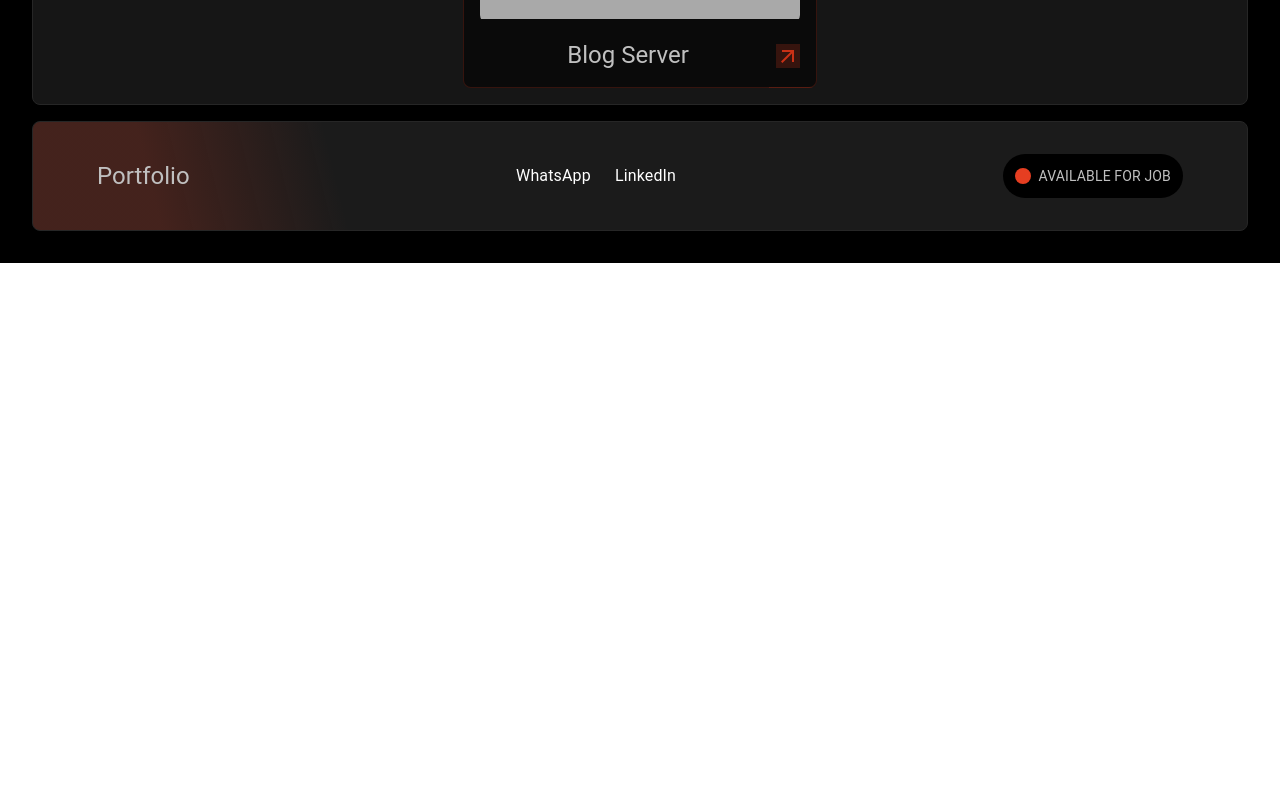
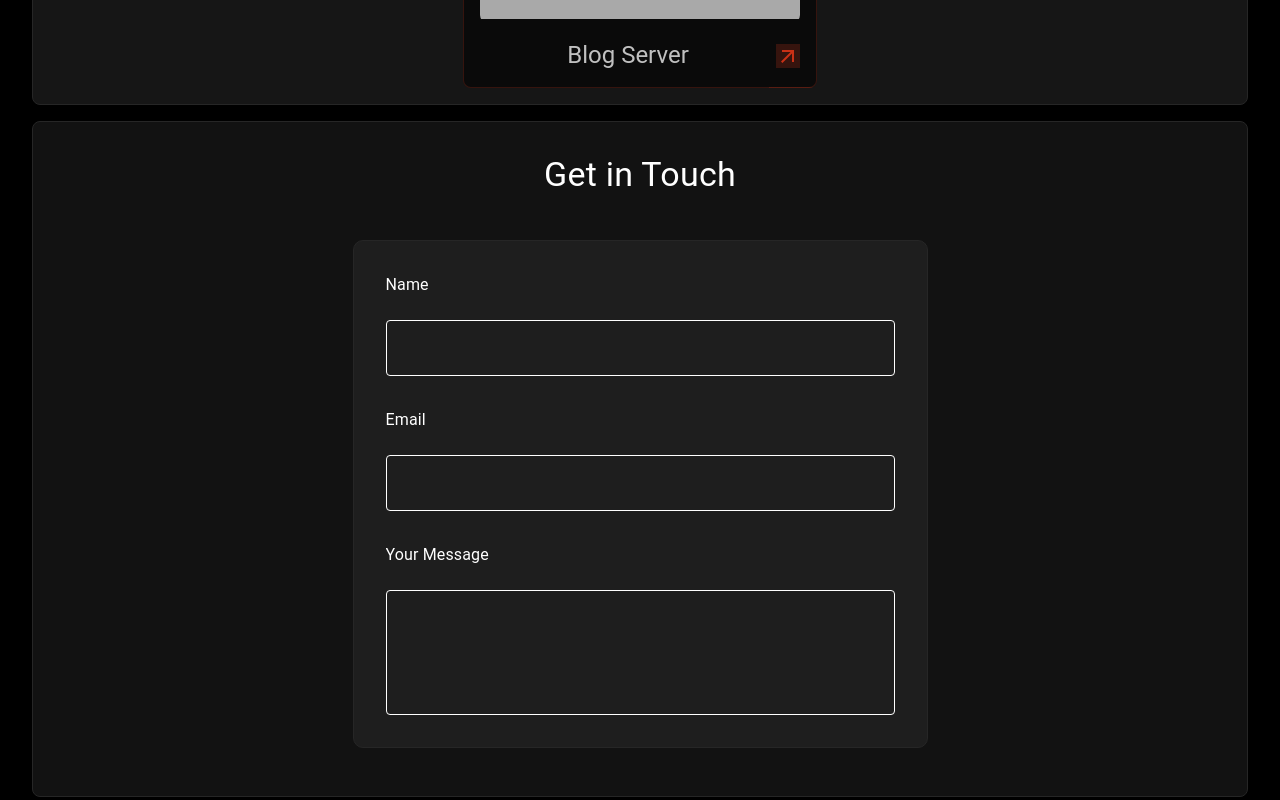
Before and after one commit to Nofal71/Personal-Portfolio, a React (Create React App) app: page / in a window 1280 px wide. Shown: the part 2000-2800 px from the top of the page. Before the commit the page ends 2263 px from the top, so only its background shows below. Built offline with nearby package versions, Linux system fonts and the light colour scheme.

Commit message:
adding contact us

```diff
--- a/package.json
+++ b/package.json
@@ -17,9 +17,11 @@
     "ajv": "^8.17.1",
     "ajv-keywords": "^5.1.0",
     "autoprefixer": "^10.4.20",
+    "framer-motion": "^11.11.1",
     "postcss": "^8.4.47",
     "react": "^18.3.1",
     "react-dom": "^18.3.1",
+    "react-intersection-observer": "^9.13.1",
     "react-router-dom": "^6.26.2",
     "react-scripts": "^5.0.1",
     "tailwindcss": "^3.4.13",
--- a/src/App.js
+++ b/src/App.js
@@ -5,6 +5,7 @@ import SkillSection from './Components/Sections/SkillSection'
 import Main from './Components/Sections/Main'
 import Footer from './Components/Footer/Footer'
 import ScrollContext from './ContextAPI/ScrollContext'
+import ContactUs from './Components/Sections/ContactUs'
 
 const App = () => {
   return (
@@ -14,6 +15,7 @@ const App = () => {
         <Main />
         <SkillSection />
         <ProjectSection />
+        <ContactUs />
         <Footer />
       </ScrollContext>
     </div>
--- /dev/null
+++ b/src/Components/Sections/ContactUs.jsx
@@ -0,0 +1,56 @@
+import React from 'react';
+import MainCard from '../utils/MainCard';
+import { InputLabel, TextField, Typography } from '@mui/material';
+
+const ContactUs = () => {
+  return (
+    <MainCard sx={{ justifyContent: 'center', alignItems: 'center', flexDirection: 'column', backgroundColor: '#121212', padding: { xs: 0, sm: '2rem' }, paddingTop: { xs: '2rem', } }}>
+      <Typography
+        variant="h4"
+        align="center"
+        gutterBottom
+        sx={{ color: 'white' }}
+      >
+        Get in Touch
+      </Typography>
+      <MainCard
+        sx={{
+          width: { xs: "100%", sm: 1 / 2 },
+          flexDirection: 'column',
+          backgroundColor: '#1e1e1e',
+          padding: '2rem',
+          borderRadius: '10px',
+          color: 'white'
+        }}
+      >
+        <InputLabel sx={{ color: 'white', marginBottom: '0.5rem' }}>Name</InputLabel>
+        <TextField
+          variant="outlined"
+          fullWidth
+          InputLabelProps={{ style: { color: 'white' } }}
+          sx={{ marginBottom: '1rem', input: { color: 'white' }, '& .MuiOutlinedInput-root': { '& fieldset': { borderColor: 'white' }, '&:hover fieldset': { borderColor: 'white' }, '&.Mui-focused fieldset': { borderColor: '#64b5f6' } } }}
+        />
+
+        <InputLabel sx={{ color: 'white', marginBottom: '0.5rem' }}>Email</InputLabel>
+        <TextField
+          variant="outlined"
+          fullWidth
+          InputLabelProps={{ style: { color: 'white' } }}
+          sx={{ marginBottom: '1rem', input: { color: 'white' }, '& .MuiOutlinedInput-root': { '& fieldset': { borderColor: 'white' }, '&:hover fieldset': { borderColor: 'white' }, '&.Mui-focused fieldset': { borderColor: '#64b5f6' } } }}
+        />
+
+        <InputLabel sx={{ color: 'white', marginBottom: '0.5rem' }}>Your Message</InputLabel>
+        <TextField
+          variant="outlined"
+          fullWidth
+          multiline
+          rows={4}
+          InputLabelProps={{ style: { color: 'white' } }}
+          sx={{ input: { color: 'white' }, '& .MuiOutlinedInput-root': { '& fieldset': { borderColor: 'white' }, '&:hover fieldset': { borderColor: 'white' }, '&.Mui-focused fieldset': { borderColor: '#64b5f6' } } }}
+        />
+      </MainCard>
+    </MainCard>
+  );
+};
+
+export default ContactUs;
```
Also changed, not shown: 1 other file (tests, documents, lock files or other folders).
